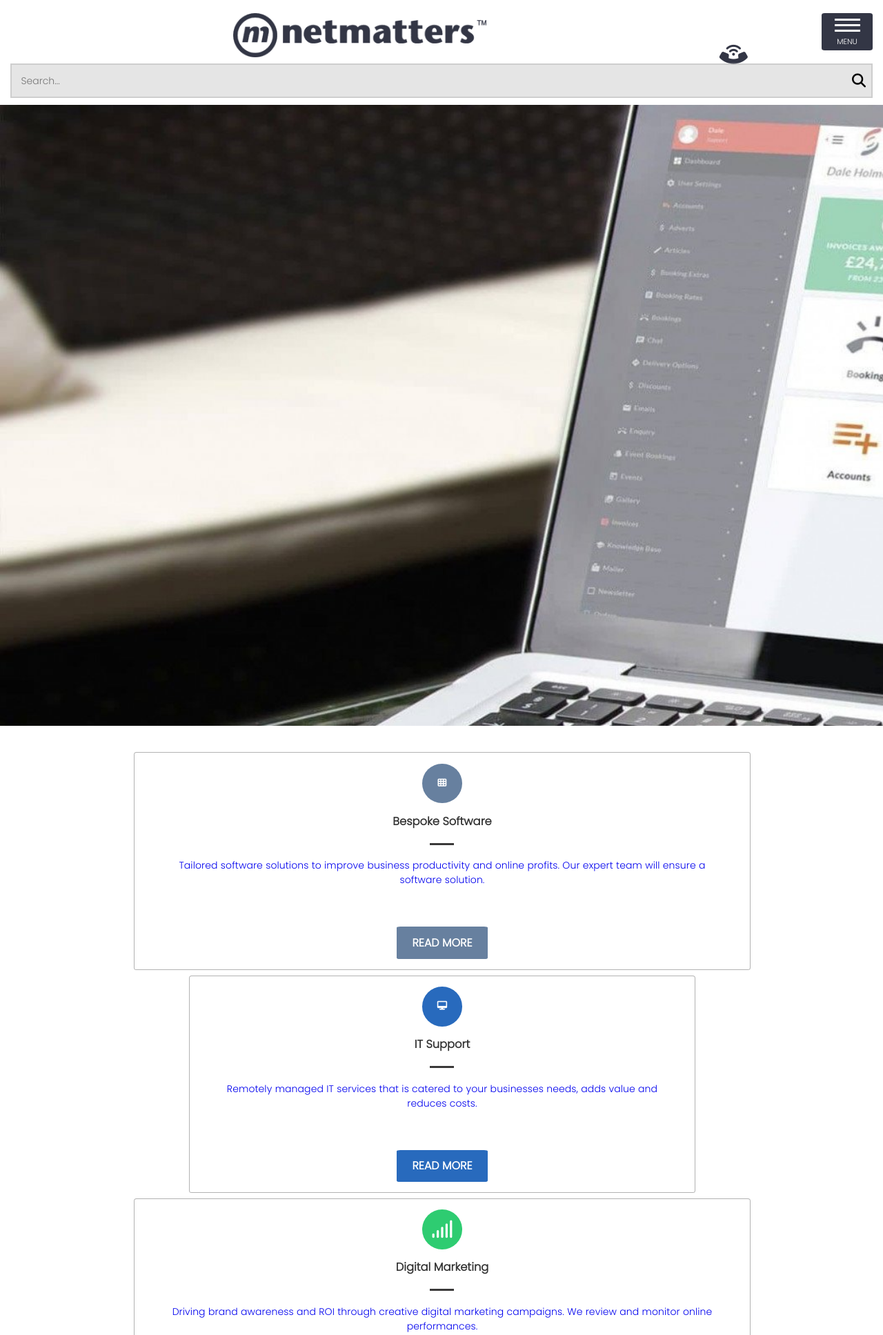
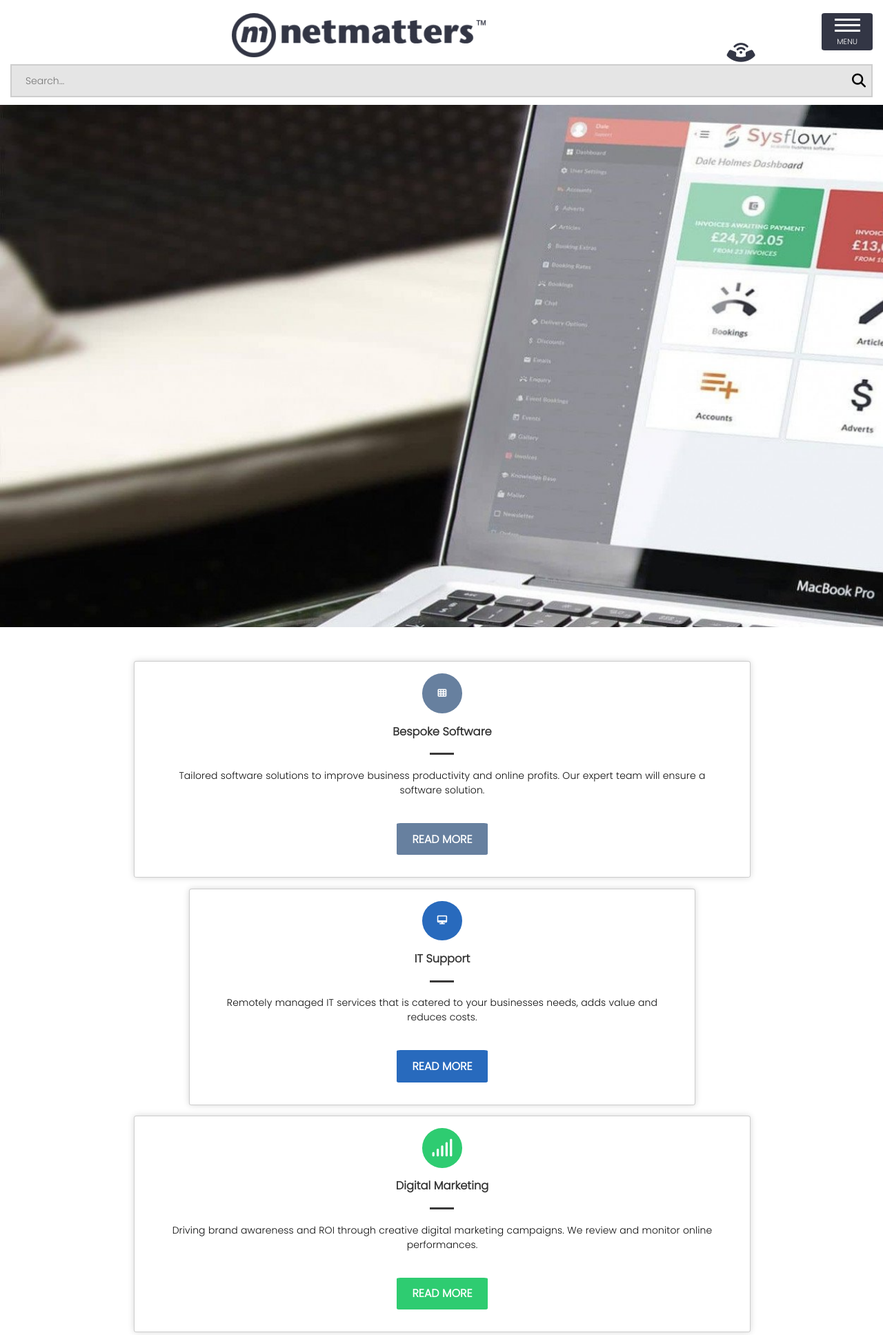
Before and after one commit to Daryl-Boyce/reflection_redo, a PHP site: page / in a window 1280 px wide. Shown: the top 1935 px of the page at 69% size. Run offline with PHP 8.4, Linux system fonts and the light colour scheme; some libraries are stand-ins or nearby versions.

Commit message:
Fixed menu padding, spacing, font &  box shadow

```diff
--- a/css/styles.css
+++ b/css/styles.css
@@ -6,6 +6,7 @@
   height: 60%;
   background-color: #333645;
   color: #f7f7f7;
+  margin-top: 50px;
 }
 
 .description__aside__inner {
@@ -97,10 +98,10 @@
   flex-direction: column;
   width: 100%;
   object-fit: contain;
-  border: 0.1em solid rgba(0, 0, 0, 0.3);
+  border: 0.1em solid rgba(88, 88, 88, 0.3);
   border-radius: 0.3em;
   background-color: #fff;
-  height: 97%;
+  height: 98%;
   margin-top: 3em;
   text-align: justify;
   justify-content: center;
@@ -108,6 +109,7 @@
   flex-wrap: wrap;
   font-size: 0.8em;
   font-family: inherit;
+  box-shadow: 0px 0px 10px 0px #d8d8d8;
 }
 
 .card__hover__blue:hover {
@@ -287,7 +289,8 @@
   text-align: center;
   letter-spacing: 0.1px;
   word-spacing: 0.3px;
-  padding-bottom: 25px;
+  padding-bottom: 5px;
+  color: #0e0e0e;
 }
 
 .middle__nav__read__more {
@@ -305,6 +308,7 @@
   border-radius: 4%;
   background: #67809f;
   color: white;
+  margin-bottom: 15px;
 }
 
 .middle__nav__card__break {
@@ -316,6 +320,7 @@
 
 .middle__nav__text__style {
   text-decoration: none;
+  margin-top: 11px;
 }
 
 .card__color__blue {
@@ -410,7 +415,7 @@ body {
   align-items: center;
   color: black;
   transform: rotate(-45deg);
-  padding-right: 0.7em;
+  padding: 8px 0px 0px 15px;
 }
 
 .header__buttons {
@@ -451,7 +456,7 @@ body {
 }
 
 .header__search__box {
-  display: inline-flex;
+  display: flex;
   font-size: 20px;
   align-self: flex-start;
   width: 100%;
@@ -480,6 +485,7 @@ body {
   font-family: Poppins, sans-serif;
   font-size: 14px;
   font-weight: 350px;
+  padding: 0px 40px 0px 20px;
 }
 
 .header__button__support {
@@ -535,7 +541,7 @@ body {
 .slider {
   display: flex;
   width: 100%;
-  height: 900px;
+  height: 757px;
   background: url("../assets/Slider1.jpg");
   background-repeat: no-repeat;
   background-size: cover;
--- a/index.html
+++ b/index.html
@@ -57,7 +57,7 @@
 				<!--  -->
 				<div class="header__inner__bottom">
 					<form class="header__search__box" action="#">
-						<input type="text" placeholder="   Search..." name="search" id="header__inner__search__input">
+						<input type="text" placeholder="Search..." name="search">
 						<i class="fas fa-search search__icon"></i>
 					</form>
 				</div>
--- a/scss/partials/_description__aside.scss
+++ b/scss/partials/_description__aside.scss
@@ -7,6 +7,7 @@
   height: 60%;
   background-color: #333645;
   color: rgb(247, 247, 247);
+  margin-top: 50px;
 }
 //
 //
--- a/scss/partials/_header.scss
+++ b/scss/partials/_header.scss
@@ -41,8 +41,7 @@
     align-items: center;
     color: black;
     transform: rotate(-45deg);
-    padding-right: 0.7em;
-
+    padding: 8px 0px 0px 15px;
   }
   //
   .header__buttons {
@@ -84,7 +83,7 @@
   }
   //
   .header__search__box {
-  display: inline-flex;
+  display: flex;
   font-size: 20px;
   align-self: flex-start;
   width: 100%;
@@ -118,6 +117,7 @@
     font-family: Poppins, sans-serif;
     font-size: 14px;
     font-weight: 350px;
+    padding: 0px 40px 0px 20px;
   }
   //
   .header__button__support {
--- a/scss/partials/_middle__nav.scss
+++ b/scss/partials/_middle__nav.scss
@@ -15,10 +15,10 @@
   flex-direction: column;
   width: 100%;
   object-fit: contain;
-  border: 0.1em solid rgb(0, 0, 0, 0.3);
+  border: 0.1em solid rgba(88, 88, 88, 0.3);
   border-radius: 0.3em;
   background-color: #fff;
-  height: 97%;
+  height: 98%;
   margin-top: 3em;
   text-align: justify;
   justify-content: center;
@@ -26,6 +26,7 @@
   flex-wrap: wrap;
   font-size: 0.8em;
   font-family: inherit;
+  box-shadow: 0px 0px 10px 0px #d8d8d8;
 }
 
 //
@@ -243,7 +244,7 @@
   color: rgb(0, 0, 0, 0.8);
 }
 
-.middle__nav__card__text>p {
+.middle__nav__card__text >p {
   display: inline-flex;
   width: 90%;
   height: 60px;
@@ -253,7 +254,8 @@
   text-align: center;
   letter-spacing: 0.1px;
   word-spacing: 0.3px;
-  padding-bottom: 25px;
+  padding-bottom: 5px;
+  color: rgb(14, 14, 14);
 }
 
 .middle__nav__read__more {
@@ -271,6 +273,7 @@
   border-radius: 4%;
   background: #67809f;
   color: white;
+  margin-bottom: 15px;
 }
 
 .middle__nav__card__break {
@@ -282,6 +285,7 @@
 
 .middle__nav__text__style{
   text-decoration: none;
+  margin-top: 11px;
 }
 
 //
--- a/scss/partials/_slider.scss
+++ b/scss/partials/_slider.scss
@@ -1,7 +1,7 @@
 .slider {
     display:flex;
     width: 100%;
-    height: 900px;
+    height: 757px;
     background: url("../assets/Slider1.jpg");
     background-repeat: no-repeat;
     background-size: cover;
```
Also changed, not shown: 1 other file.
